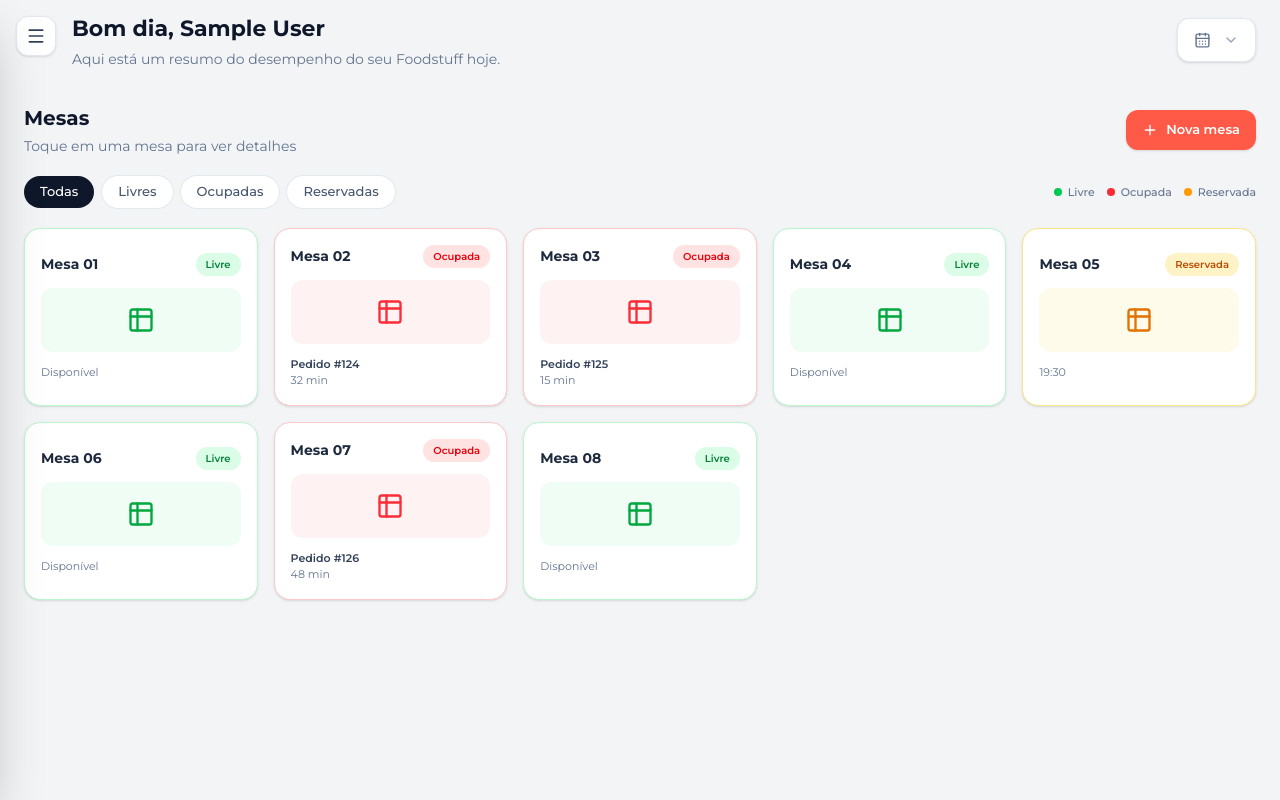
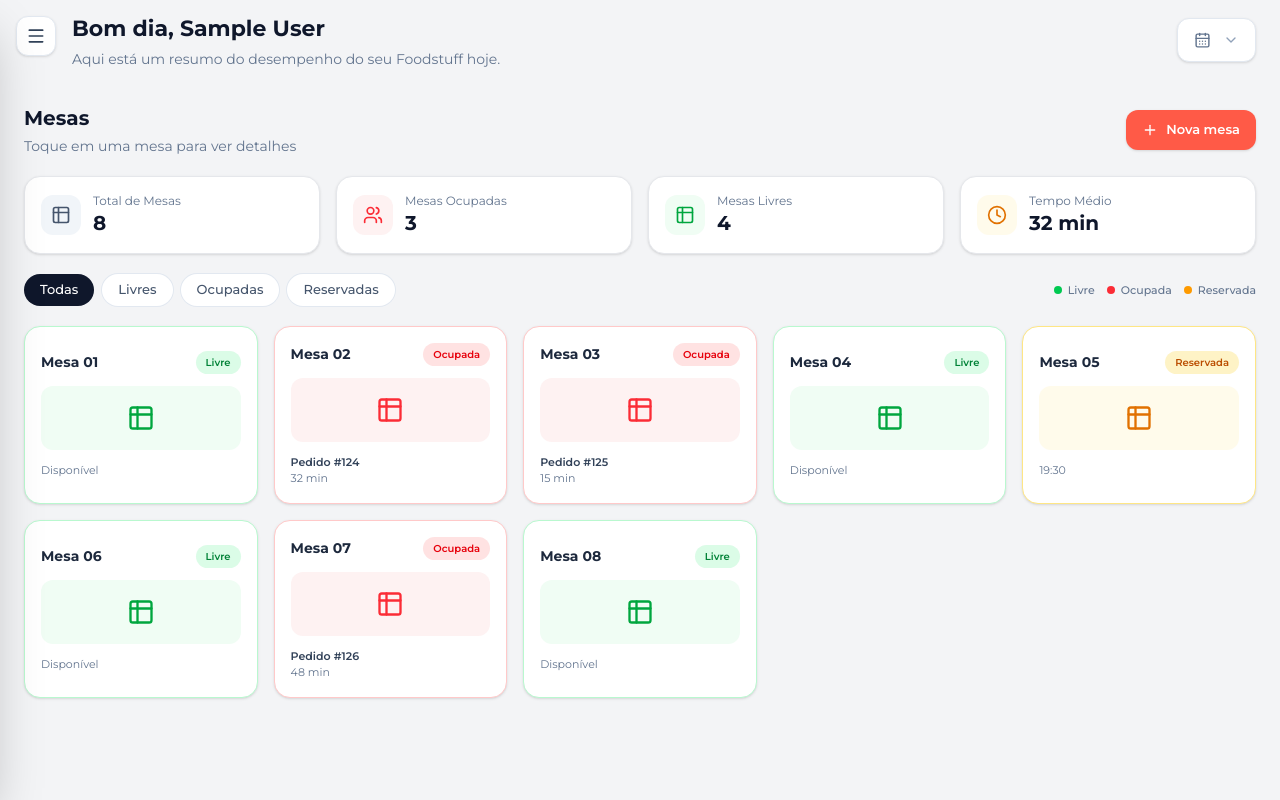
Before and after one commit to Lzz-z13/Foodstuff, a React (Vite) app in the folder Foodstuff-FrontWeb/: page /mesas in a window 1280 px wide. Built offline with nearby package versions, Linux system fonts and the light colour scheme; sample sign-in values are in the browser's storage.

Commit message:
chore(Mesas): Add of the principal status for the tables...

```diff
--- a/Foodstuff-FrontWeb/src/components/sideBar/SideBar.jsx
+++ b/Foodstuff-FrontWeb/src/components/sideBar/SideBar.jsx
@@ -142,21 +142,17 @@ export default function SideBar() {
 
           <Link to="/configs" onClick={fechar} className={LINK_BASE}>
             <Settings size={16} />
-            <span>Configurações</span>
+            <span>Configs do Restaurante</span>
           </Link>
 
-          <Link
-            to="/cadastro"
-            onClick={fechar}
-            className={`${LINK_BASE} mt-2`}
-          >
+          <Link to="/cadastro" onClick={fechar} className={`${LINK_BASE} mt-2`}>
             <UserRoundPlus size={16} />
             <span>Cadastrar Usuário</span>
           </Link>
         </nav>
 
         {/* USUÁRIO */}
-        <div className="relative border-t border-gray-100 px-3 py-4">
+        <div className="relative border-gray-100 px-3 py-4">
           <button
             type="button"
             onClick={() => setMenuAberto(!menuAberto)}
@@ -166,12 +162,10 @@ export default function SideBar() {
 
             <div className="min-w-0">
               <p className="truncate text-[10px] font-semibold text-gray-800">
-                {user.name ?? "Usuário"}
+                {user.name}
               </p>
 
-              <p className="truncate text-[8px] text-gray-400">
-                {user.email ?? ""}
-              </p>
+              <p className="truncate text-[8px] text-gray-400">{user.email}</p>
             </div>
           </button>
 
--- a/Foodstuff-FrontWeb/src/pages/mesas/Mesas.jsx
+++ b/Foodstuff-FrontWeb/src/pages/mesas/Mesas.jsx
@@ -1,5 +1,5 @@
 import { useState } from "react";
-import { Plus, Table2 } from "lucide-react";
+import { Clock, Plus, Table2, Users } from "lucide-react";
 
 // MOCK inicial — depois você troca por dados da API
 const MESAS_MOCK = [
@@ -49,6 +49,22 @@ export default function Mesas() {
       ? MESAS_MOCK
       : MESAS_MOCK.filter((m) => m.status === filtro);
 
+  const totalMesas = MESAS_MOCK.length;
+  const mesasOcupadas = MESAS_MOCK.filter(
+    (m) => m.status === "ocupada",
+  ).length;
+  const mesasLivres = MESAS_MOCK.filter((m) => m.status === "livre").length;
+
+  const temposMin = MESAS_MOCK.map((m) => {
+    const match =
+      typeof m.tempo === "string" ? m.tempo.match(/(\d+)\s*min/) : null;
+    return match ? Number(match[1]) : null;
+  }).filter((n) => n !== null);
+  const tempoMedio =
+    temposMin.length > 0
+      ? `${Math.round(temposMin.reduce((soma, n) => soma + n, 0) / temposMin.length)} min`
+      : "—";
+
   return (
     <div className="min-h-full">
       {/* CABEÇALHO DA PÁGINA */}
@@ -68,6 +84,49 @@ export default function Mesas() {
           <Plus size={16} />
           Nova mesa
         </button>
+      </div>
+
+      {/* RESUMO */}
+      <div className="mt-5 grid grid-cols-2 gap-3 sm:gap-4 xl:grid-cols-4">
+        <div className="flex items-center gap-3 rounded-2xl border border-gray-200 bg-white p-4 shadow-sm">
+          <span className="flex h-10 w-10 shrink-0 items-center justify-center rounded-xl bg-slate-100 text-slate-600">
+            <Table2 size={20} />
+          </span>
+          <div className="min-w-0">
+            <p className="truncate text-xs text-slate-500">Total de Mesas</p>
+            <p className="text-xl font-bold text-slate-900">{totalMesas}</p>
+          </div>
+        </div>
+
+        <div className="flex items-center gap-3 rounded-2xl border border-gray-200 bg-white p-4 shadow-sm">
+          <span className="flex h-10 w-10 shrink-0 items-center justify-center rounded-xl bg-red-50 text-red-500">
+            <Users size={20} />
+          </span>
+          <div className="min-w-0">
+            <p className="truncate text-xs text-slate-500">Mesas Ocupadas</p>
+            <p className="text-xl font-bold text-slate-900">{mesasOcupadas}</p>
+          </div>
+        </div>
+
+        <div className="flex items-center gap-3 rounded-2xl border border-gray-200 bg-white p-4 shadow-sm">
+          <span className="flex h-10 w-10 shrink-0 items-center justify-center rounded-xl bg-green-50 text-green-600">
+            <Table2 size={20} />
+          </span>
+          <div className="min-w-0">
+            <p className="truncate text-xs text-slate-500">Mesas Livres</p>
+            <p className="text-xl font-bold text-slate-900">{mesasLivres}</p>
+          </div>
+        </div>
+
+        <div className="flex items-center gap-3 rounded-2xl border border-gray-200 bg-white p-4 shadow-sm">
+          <span className="flex h-10 w-10 shrink-0 items-center justify-center rounded-xl bg-amber-50 text-amber-600">
+            <Clock size={20} />
+          </span>
+          <div className="min-w-0">
+            <p className="truncate text-xs text-slate-500">Tempo Médio</p>
+            <p className="text-xl font-bold text-slate-900">{tempoMedio}</p>
+          </div>
+        </div>
       </div>
 
       {/* LEGENDA + FILTROS */}
```
Also changed, not shown: Foodstuff-FrontWeb/como-rodar.txt (deleted).
